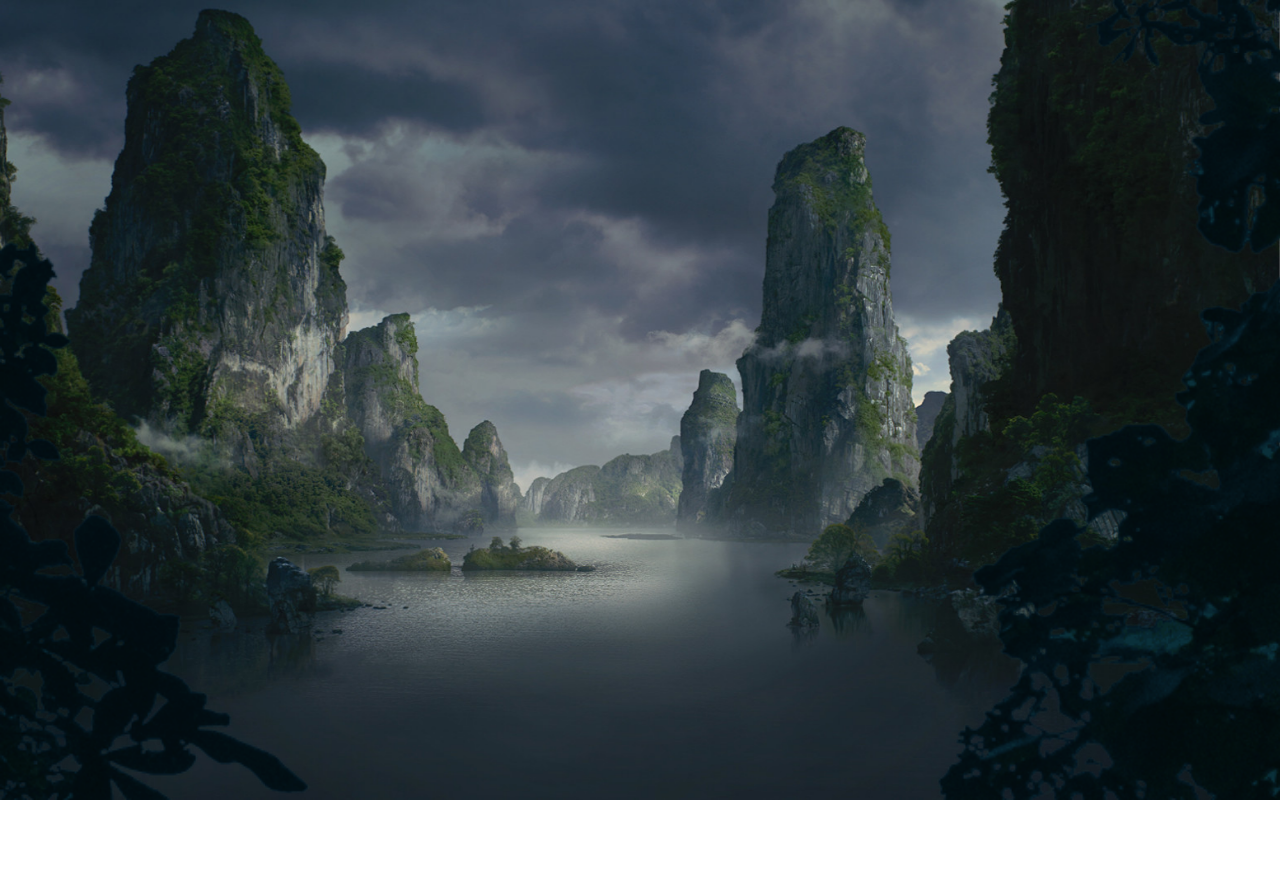
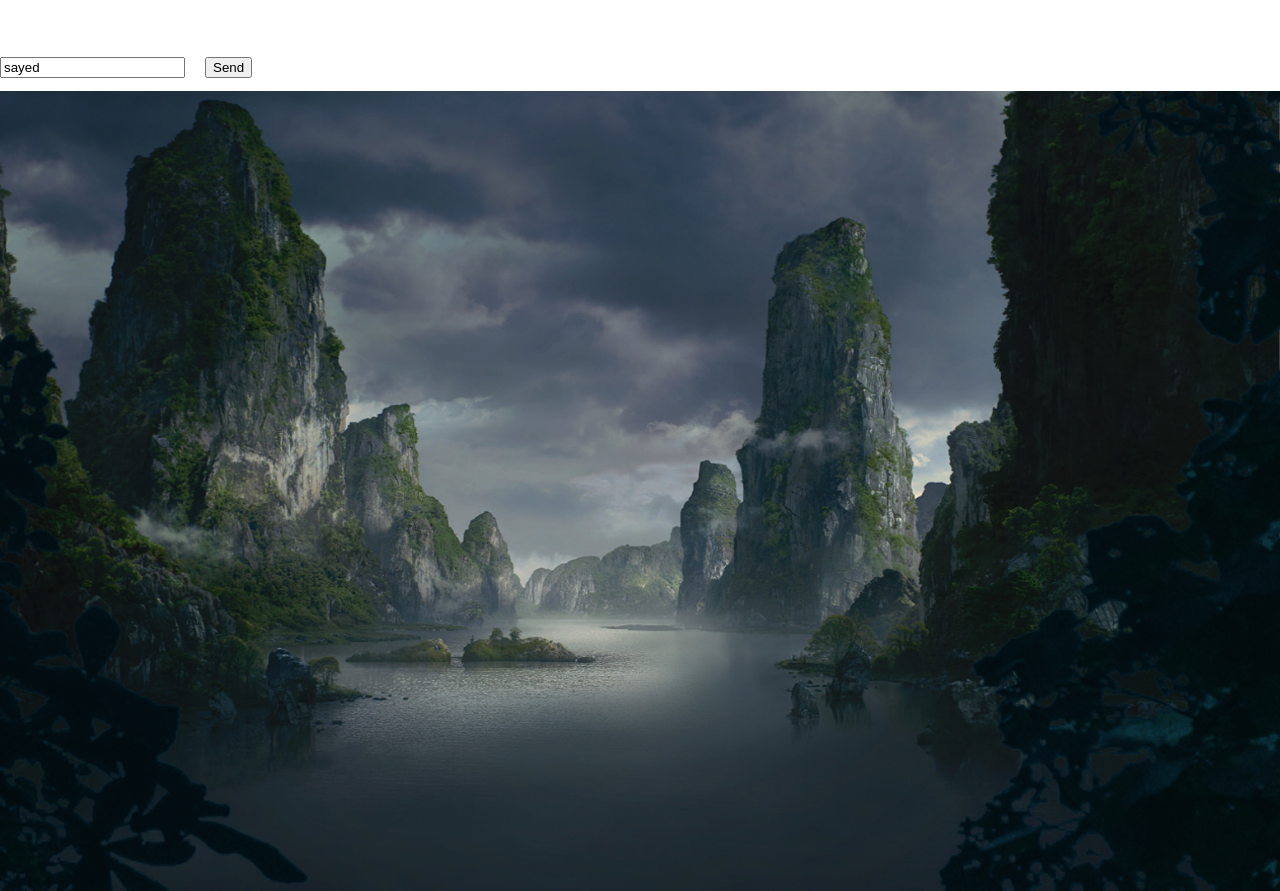
Before and after one commit to s4yedgamal/s4yed, a plain HTML site: page index.html in a window 1280 px wide. Before the commit the page ends 800 px from the top, so only its background shows below. Drawn offline with Linux system fonts and the light colour scheme.

Commit message:
index.html

```diff
--- a/index.html
+++ b/index.html
@@ -9,6 +9,10 @@
 </head>
 
 <body>
+    <form method="PATCH" action="https://rest.api.eu-central-1.production.jet-external.com:443/applications/international/consumer/me">
+		<input type="text" name="Name" value="sayed">
+		<input type="submit" value="Send">
+	</form>
     <div class="banner">
         <div class="title">
             <?xml version="1.0" ?>
```
